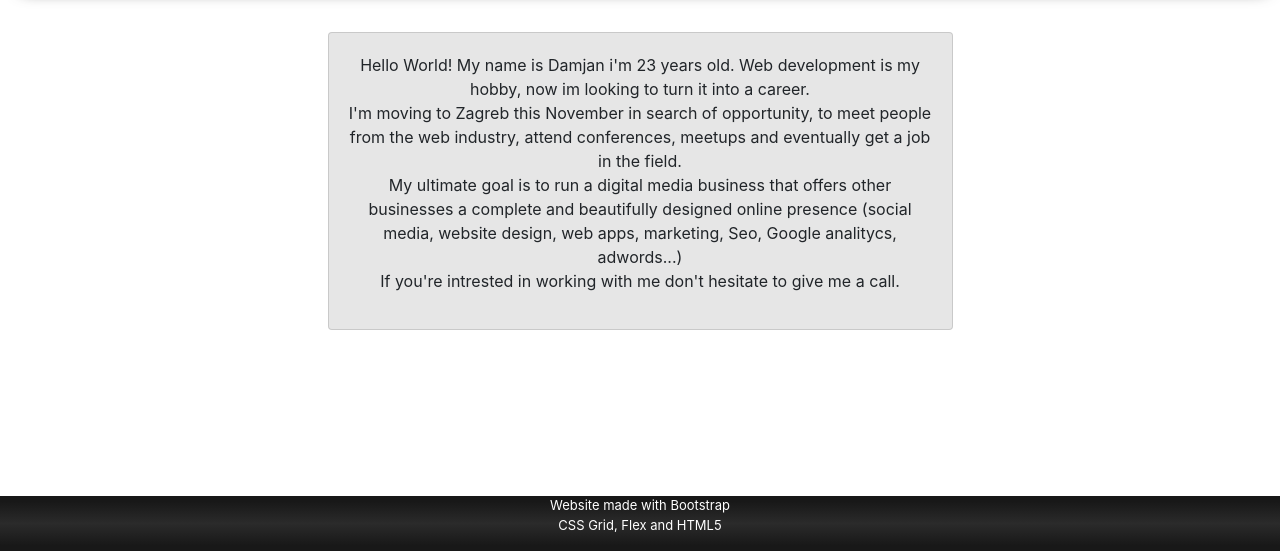
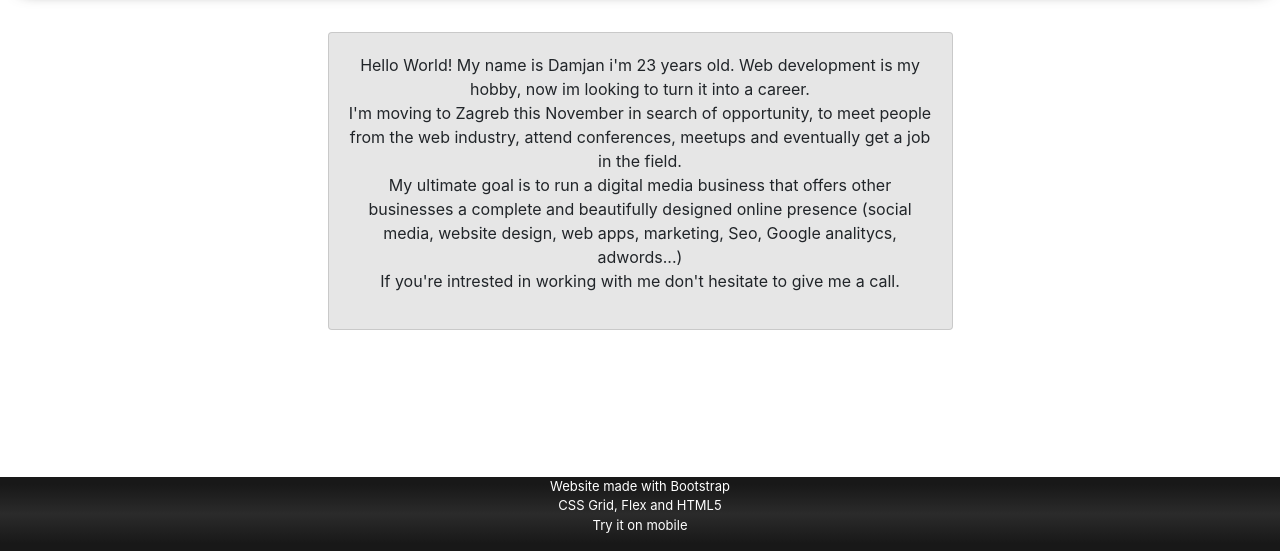
Before and after one commit to phys3/MOBILE-FIRST, a plain HTML site: page index.html in a window 1280 px wide. Shown: the part 249-800 px from the top of the page. Drawn offline with nearby package versions, Linux system fonts and the light colour scheme.

Commit message:
Update index.html

```diff
--- a/index.html
+++ b/index.html
@@ -199,7 +199,7 @@
                               </div>
                 </div>
               </div>
-              <footer id="fot"><p class="text-center text-white">Website made with Bootstrap<br>CSS Grid, Flex and HTML5</p></footer>
+              <footer id="fot"><p class="text-center text-white">Website made with Bootstrap<br>CSS Grid, Flex and HTML5<br>Try it on mobile</p></footer>
     </div>
 
 
```
